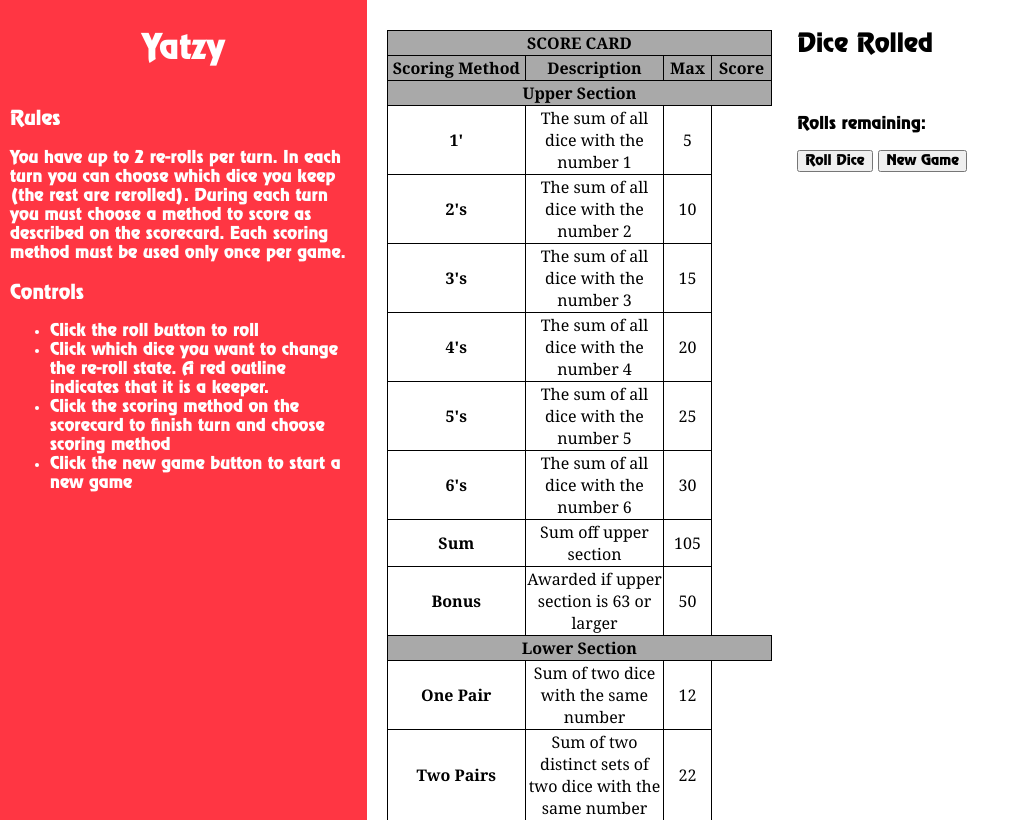
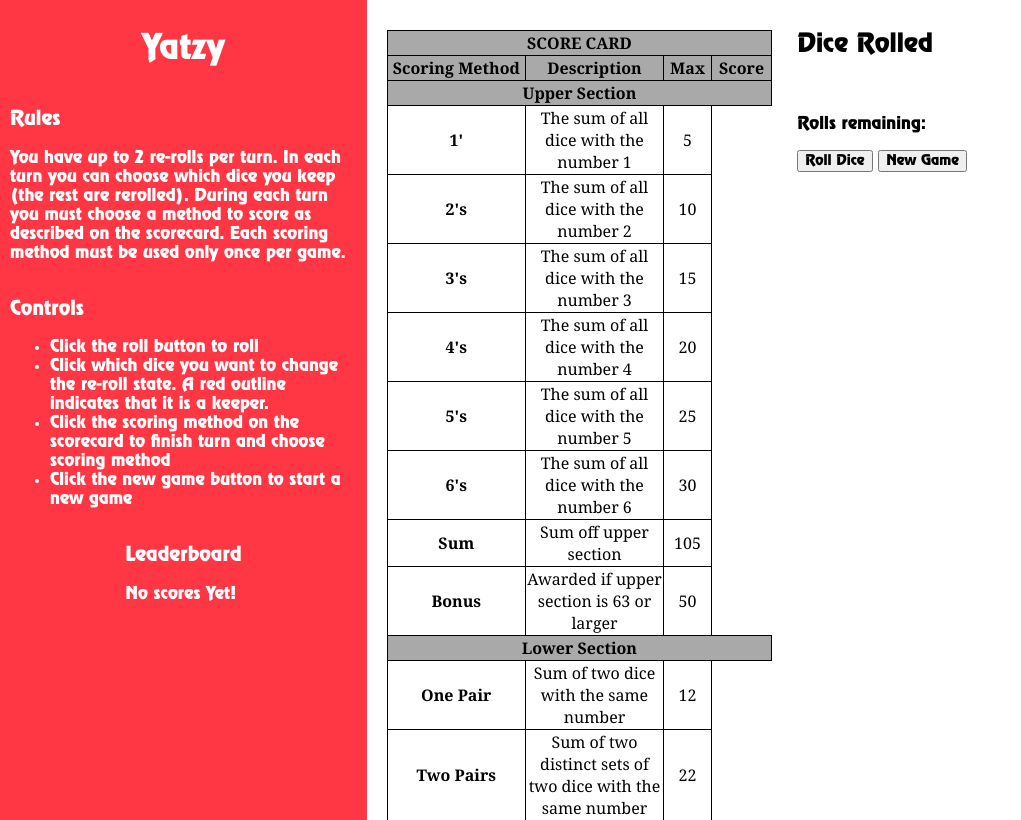
Before and after one commit to Aiden-Garrett/yatzy, a PHP site: template app/views/game.html in a window 1280 px wide. Shown: the top 820 px of the page, without its empty margins (0-1021 px from the left). Run offline with PHP 8.4, Linux system fonts and the light colour scheme; the template is opened without the code that fills it, so the values that code supplies are empty.

Commit message:
fixed new game button

```diff
--- a/app/models/YatzyGame.php
+++ b/app/models/YatzyGame.php
@@ -87,7 +87,7 @@ class YatzyGame
 
     public function newGame()
     {
-        $score = calculateTotal($this->scoreState);
+        $score = $this->scoreState["total"];
         array_push($this->leaderBoard, $score);
         // reset everything about the game except the leaderboard
         $this->resetGame();
--- a/app/views/game.html
+++ b/app/views/game.html
@@ -18,6 +18,8 @@
         <p>You have up to 2 re-rolls per turn. In each turn you can choose which dice you keep (the rest are rerolled).
             During each turn you must choose a method to score as described on the scorecard. Each scoring method must
             be used only once per game.</p>
+    </div>
+    <div id="controls">
         <h3>Controls</h3>
         <ul>
             <li>Click the roll button to roll</li>
@@ -25,6 +27,12 @@
             <li>Click the scoring method on the scorecard to finish turn and choose scoring method</li>
             <li>Click the new game button to start a new game</li>
         </ul>
+    </div>
+    <div id="leaderboardSection">
+        <h3>Leaderboard</h3>
+        <p>No scores Yet!</p>
+        <ol id="leaderboard">
+        </ol>
     </div>
 </div>
 <div id="body">
--- a/public/styles.css
+++ b/public/styles.css
@@ -11,9 +11,6 @@
     flex-basis: 300px;
     flex-grow: 1;
     flex-shrink: 0;
-}
-
-#rules {
     color: white;
 }
 
```
